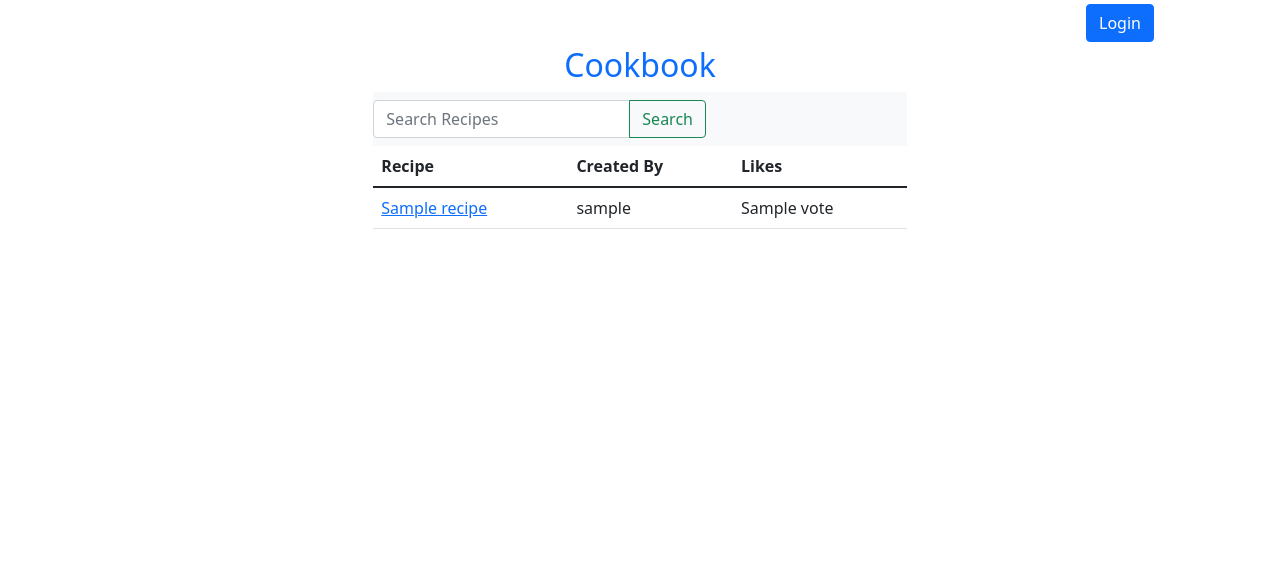
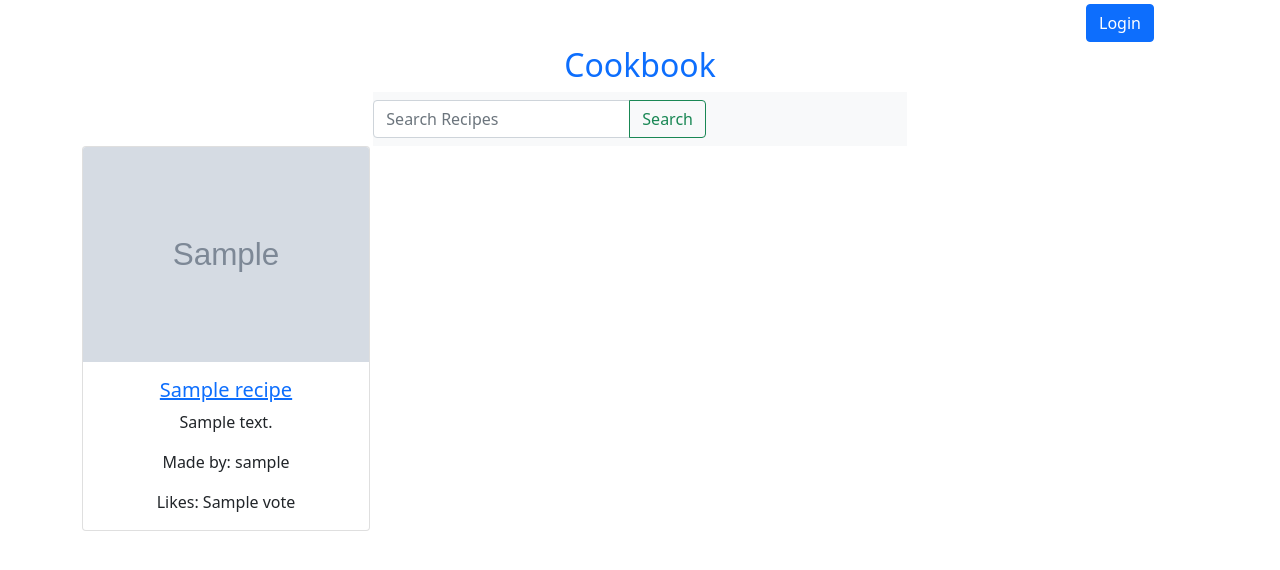
Before and after one commit to BenjaminSeang/Cookbook, a Flask app: template flask_app/templates/homepage.html in a window 1280 px wide. Shown: the top 570 px of the page. Run offline with Flask 2, Linux system fonts and the light colour scheme; the template is opened without the code that fills it: most values are stand-ins (such as "Sample title", 1, 10 or a date in 2020); grey boxes marked "Sample" are stand-in pictures.

Commit message:
final changes

```diff
--- a/flask_app/controllers/recipes.py
+++ b/flask_app/controllers/recipes.py
@@ -26,6 +26,7 @@ def create_recipe():
         "instruction": request.form["instruction"],
         "ingredients": request.form["ingredients"],
         "difficulty": request.form["difficulty"],
+        "img": request.form["img"],
         "user_id": session["user_id"]
     }
     Recipe.save(data)
--- a/flask_app/models/recipe.py
+++ b/flask_app/models/recipe.py
@@ -10,6 +10,7 @@ class Recipe:
         self.description = db_data['description']
         self.instruction = db_data['instruction']
         self.difficulty = db_data['difficulty']
+        self.img = db_data['img']
         self.vote = db_data['vote']
         self.ingredients = db_data['ingredients']
         self.user_id = db_data['user_id']
@@ -18,7 +19,7 @@ class Recipe:
 
     @classmethod
     def save(cls,data):
-        query = "INSERT INTO recipes (name, description, instruction, ingredients, difficulty, user_id) VALUES (%(name)s, %(description)s, %(instruction)s, %(ingredients)s, %(difficulty)s, %(user_id)s);"
+        query = "INSERT INTO recipes (name, description, instruction, ingredients, difficulty, img, user_id) VALUES (%(name)s, %(description)s, %(instruction)s, %(ingredients)s, %(difficulty)s, %(img)s, %(user_id)s);"
         return connectToMySQL(cls.db_name).query_db(query,data)
 
     @classmethod
--- a/flask_app/templates/dashboard.html
+++ b/flask_app/templates/dashboard.html
@@ -16,8 +16,8 @@
             <a href="/logout" class="btn btn-info" style="margin:4px; white-space: nowrap">Logout</a>
         </div>
     </nav>
-    <h3 class="text-primary text-center">Welcome to your dashboard</h3>
-    <h2 class="text-primary text-center">Recipes by {{user.username}}</h2>
+    <h1 class="text-primary text-center">Welcome, {{user.username}}!</h3>
+    <h2 class="text-primary text-center">Recipes made by you. </h2>
 
     <div class="col-5 mx-auto">
         <table class="table table-hover">
--- a/flask_app/templates/detail_recipe.html
+++ b/flask_app/templates/detail_recipe.html
@@ -43,7 +43,7 @@
             <p class="card-text">Difficulty: {{recipe.difficulty}}</p>
             <br>
 
-            <p class="card-text">Do you like this recipe?</p>
+            <p class="card-text">Enjoyed this recipe?</p>
             <a href="/vote/{{recipe.id}}" class="btn btn-primary" style="margin:4px; white-space: nowrap">Like!</a>
 
 
--- a/flask_app/templates/edit_recipe.html
+++ b/flask_app/templates/edit_recipe.html
@@ -52,9 +52,9 @@
                 <div class="form-group">
                     <label for="difficulty">Difficulty:</label>
                     <select name="difficulty" class="form-control">
-                        <option value="easy">easy</option>
-                        <option value="medium">medium</option>
-                        <option value="hard">hard</option>
+                        <option value="beginner">Beginner</option>
+                        <option value="intermediate">Intermediate</option>
+                        <option value="experienced">Experienced</option>
                     </select>
                 </div>
 
--- a/flask_app/templates/homepage.html
+++ b/flask_app/templates/homepage.html
@@ -42,31 +42,30 @@
             </div>
         </div>
         {% endif %}
+    </div>
 
-        <table class="table table-hover">
-            <thead>
-                <tr>
-                    <th>Recipe</th>
-                    <th>Created By</th>
-                    <th>Likes</th>
-                </tr>
-            </thead>
-            <tbody>
+    <div class="container">
+        <div class="row">
+            <div class="d-flex align-items-stretch ">
             {% for recipe in recipes %}
-                    <tr>
-                        <td><a href='/show/{{recipe.id}}'>{{recipe.name}}</a></td>
-                        <td>
+                <div class="card" style="width: 18rem;">
+                    <img src={{recipe.img}} class="card-img-top" alt="Card image cap">
+                    <div class="card-body">
+                        <a href="/show/{{recipe.id}}">
+                            <h5 class="card-title text-center">{{recipe.name}}</h5>
+                        </a>
+                        <p class="card-text text-center">{{recipe.description}}</p>
                         {% for user in users %}
                             {% if user.id == recipe.user_id %}
-                                    {{user.username}}
+                                <p class="card-text text-center">Made by: {{user.username}}</p>
                             {% endif %}
                         {% endfor %}
-                        </td>
-                        <td>{{recipe.vote}}</td>
-                    </tr>
+                        <p class="card-text text-center">Likes: {{recipe.vote}}</p>
+                    </div>
+                </div>
             {% endfor %}
-            </tbody>
-        </table>
+            </div>
+        </div>
     </div>
 
 </body>
--- a/flask_app/templates/login.html
+++ b/flask_app/templates/login.html
@@ -11,7 +11,7 @@
     <div class="d-flex justify-content-around">
         <form action="/login" method="post" class="col-4 p-4 bg-dark text-light">
             <h2 class="text-primary">Login</h2>
-            <a href="/registerpage" >No account? Register Now!</a>
+            <a href="/registerpage">New user? Register Now!</a>
             {% with messages = get_flashed_messages(category_filter=['login']) %}
                 {% if messages %}
                 <div class="alert alert-danger" role="alert">
```
Also changed, not shown: flask_app/templates/new_recipe.html (+8 -4 lines). Lines whose indentation alone changed are shown as unchanged.
